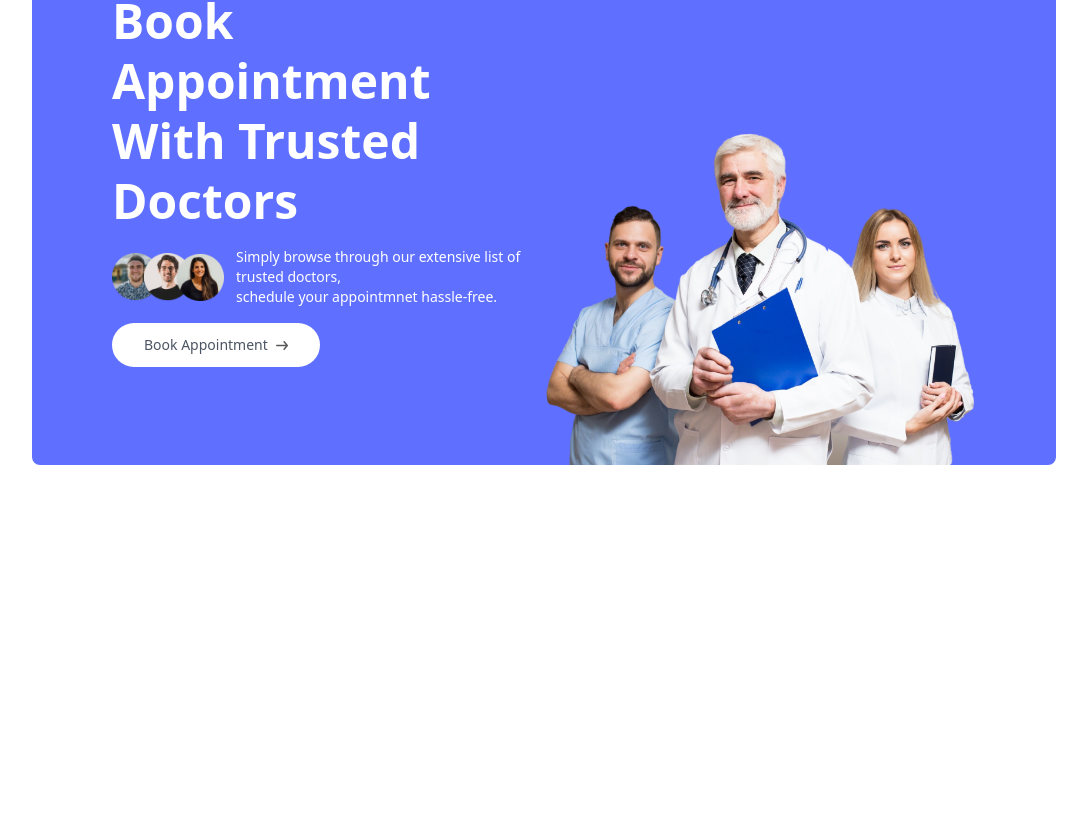
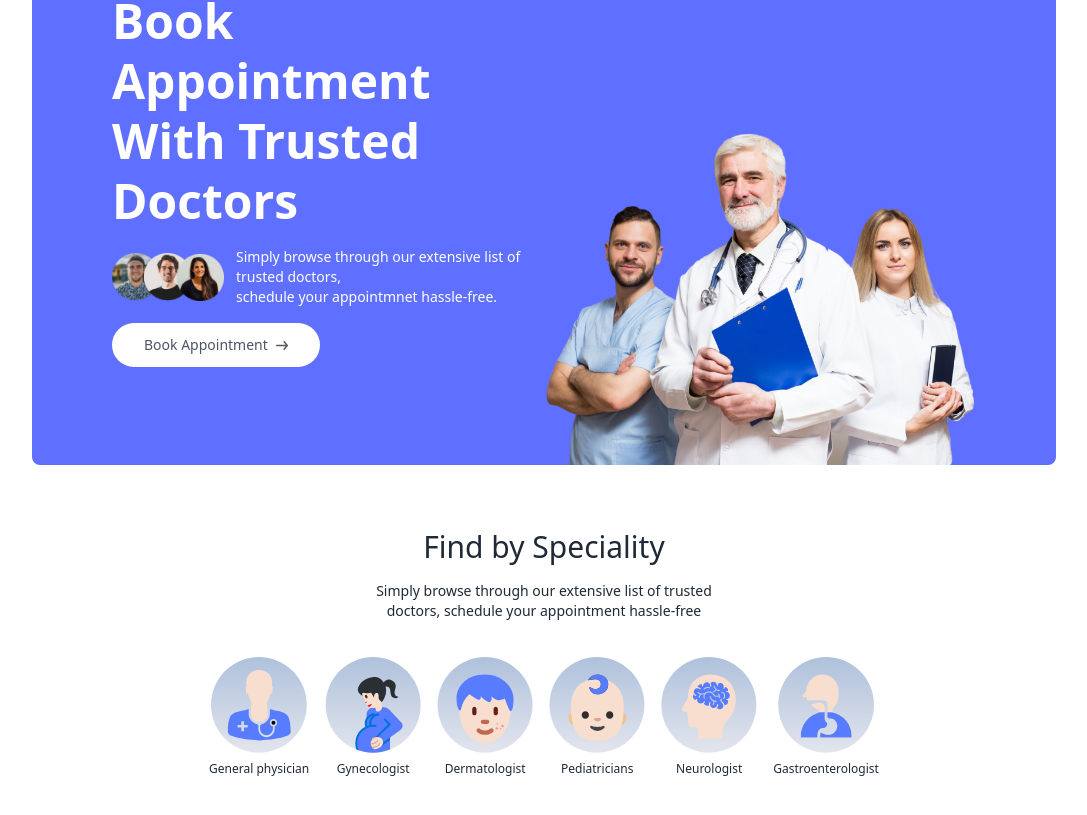
Before and after one commit to Prakashpreveen/ReactJS-Prescripto-Project, a React (Vite) app: page / in a window 1280 px wide. Shown: the part 227-1042 px from the top of the page, without its empty margins (96-1183 px from the left). Before the commit the page ends 800 px from the top, so only its background shows below. Built offline with nearby package versions, Linux system fonts and the light colour scheme.

Commit message:
added speciality menu section

```diff
--- /dev/null
+++ b/src/components/SpecialityMenu.jsx
@@ -0,0 +1,35 @@
+import React from "react";
+import { specialityData } from "../assets/assets";
+import { Link } from "react-router-dom";
+
+const SpecialityMenu = () => {
+  return (
+    <div
+      id="speciality"
+      className="flex flex-col items-center gap-4 py-16 text-gray-800"
+    >
+      <h1 className="text-3xl font-medium">Find by Speciality</h1>
+      <p className="sm:w-1/3 text-center text-sm">
+        Simply browse through our extensive list of trusted doctors, schedule
+        your appointment hassle-free
+      </p>
+
+      {/* ---------------------- SPECIALITY CARDS ---------------------- */}
+      <div className="flex sm:justify-center gap-4 pt-5 w-full overflow-scroll">
+        {specialityData.map((item, index) => (
+          <Link
+            onClick={() => scrollTo(0, 0)}
+            key={index}
+            to={`/doctors/${item.speciality}`}
+            className="flex flex-col items-center text-xs cursor-pointer flex-shrink-0 hover:translate-y-[-10px] transition-all duration-500"
+          >
+            <img src={item.image} className="w-16 sm:w-24 mb-2" />
+            <p>{item.speciality}</p>
+          </Link>
+        ))}
+      </div>
+    </div>
+  );
+};
+
+export default SpecialityMenu;
--- a/src/index.css
+++ b/src/index.css
@@ -5,3 +5,7 @@
 .active hr {
   @apply block;
 }
+
+::-webkit-scrollbar {
+  @apply hidden;
+}
--- a/src/pages/Home.jsx
+++ b/src/pages/Home.jsx
@@ -1,10 +1,12 @@
 import React from "react";
 import Header from "../components/Header";
+import SpecialityMenu from "../components/SpecialityMenu";
 
 const Home = () => {
   return (
     <div>
       <Header />
+      <SpecialityMenu />
     </div>
   );
 };
```
